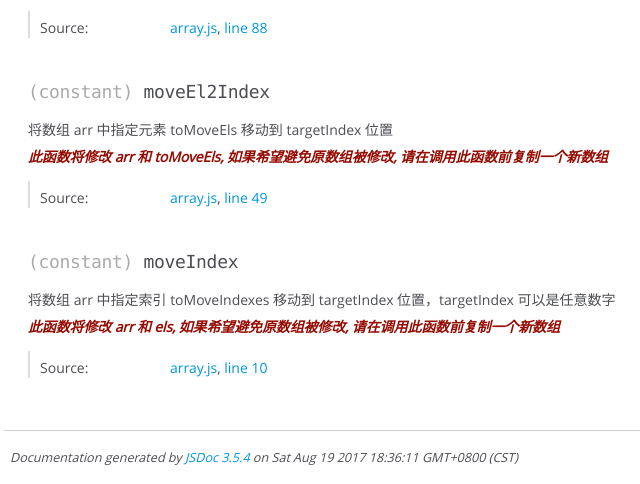
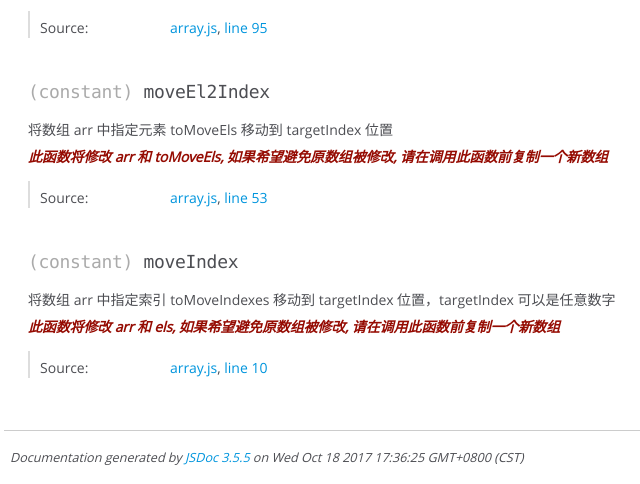
Before and after one commit to JounQin/js-utils, a website: page docs/global.html in a window 1280 px wide. Shown: the part 313-797 px from the top of the page, 4-644 px from the left. Drawn offline with Linux system fonts and the light colour scheme.

Commit message:
bump devDependencies

```diff
--- a/docs/global.html
+++ b/docs/global.html
@@ -143,7 +143,7 @@
 
     <dt class="tag-source">Source:</dt>
     <dd class="tag-source"><ul class="dummy"><li>
-        <a href="array.js.html">array.js</a>, <a href="array.js.html#line88">line 88</a>
+        <a href="array.js.html">array.js</a>, <a href="array.js.html#line95">line 95</a>
     </li></ul></dd>
 
 
@@ -206,7 +206,7 @@
 
     <dt class="tag-source">Source:</dt>
     <dd class="tag-source"><ul class="dummy"><li>
-        <a href="array.js.html">array.js</a>, <a href="array.js.html#line49">line 49</a>
+        <a href="array.js.html">array.js</a>, <a href="array.js.html#line53">line 53</a>
     </li></ul></dd>
 
 
@@ -309,7 +309,7 @@
 <br class="clear">
 
 <footer>
-    Documentation generated by <a href="https://github.com/jsdoc3/jsdoc">JSDoc 3.5.4</a> on Sat Aug 19 2017 18:36:11 GMT+0800 (CST)
+    Documentation generated by <a href="https://github.com/jsdoc3/jsdoc">JSDoc 3.5.5</a> on Wed Oct 18 2017 17:36:25 GMT+0800 (CST)
 </footer>
 
 <script> prettyPrint(); </script>
```
Also changed, not shown: docs/array.js.html (+12 -5 lines), docs/index.html (+1 -1 lines), package.json (+6 -6 lines), 1 other file.
